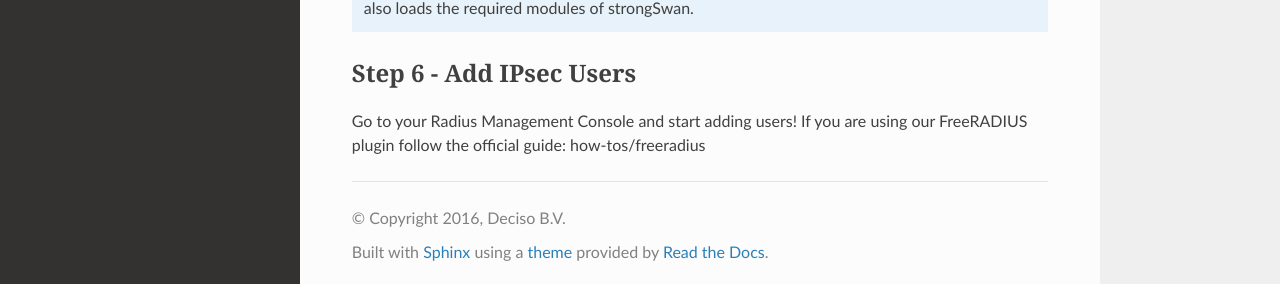
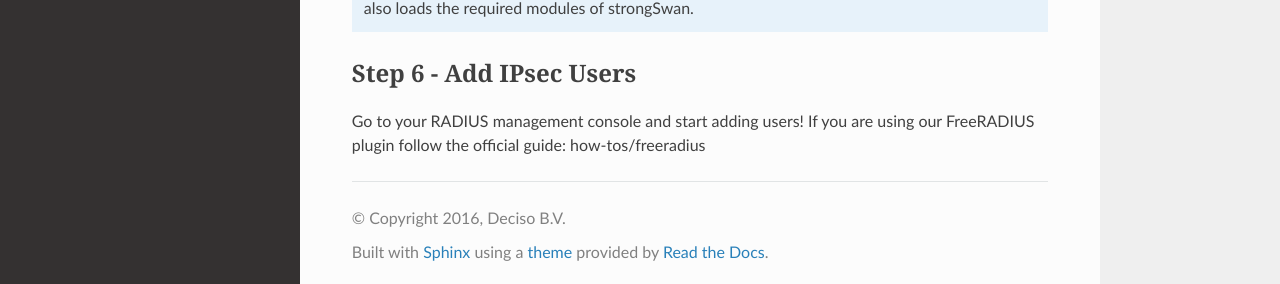
Before and after one commit to opnsense/docs, a Sphinx documentation site: the page built from source/manual/how-tos/ipsec-rw-srv-eapradius.rst, in a window 1280 px wide and 900 px high, scrolled down 3576 px. Shown: the part 613-897 px from the top of the window. Built offline with Sphinx 7.4.7 and the Read the Docs theme 2.0.0, drawn with Linux system fonts in a browser that asks for light colours; nearby versions of some CDN libraries; some web fonts are replaced; library files that are not in the unit come from our copies.

```diff
--- a/source/manual/how-tos/ipsec-rw-srv-eapradius.rst
+++ b/source/manual/how-tos/ipsec-rw-srv-eapradius.rst
@@ -156,6 +156,6 @@ Phase 2 proposal (SA/Key Exchange)
 Step 6 - Add IPsec Users
 ------------------------
 
-Go to your Radius Management Console and start adding users!
+Go to your RADIUS management console and start adding users!
 If you are using our FreeRADIUS plugin follow the official guide:
 :doc:`how-tos/freeradius`
```
